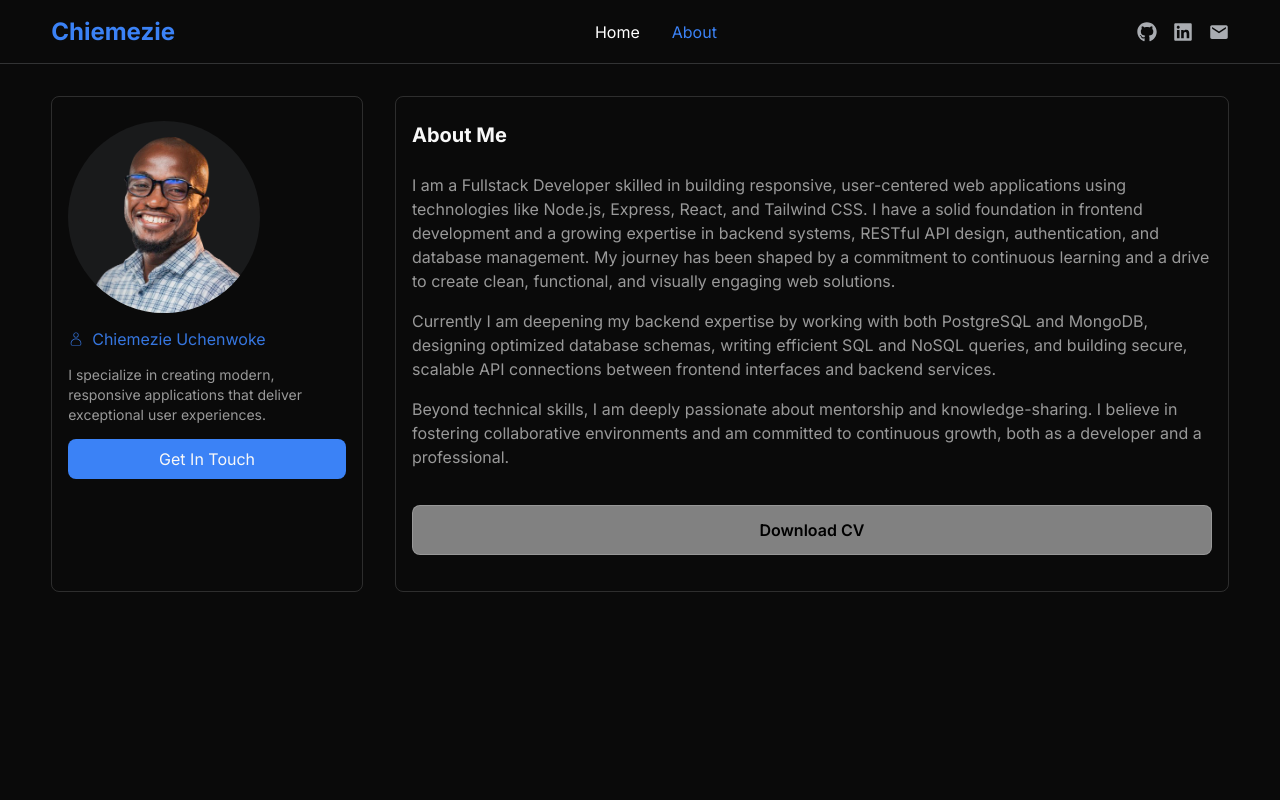
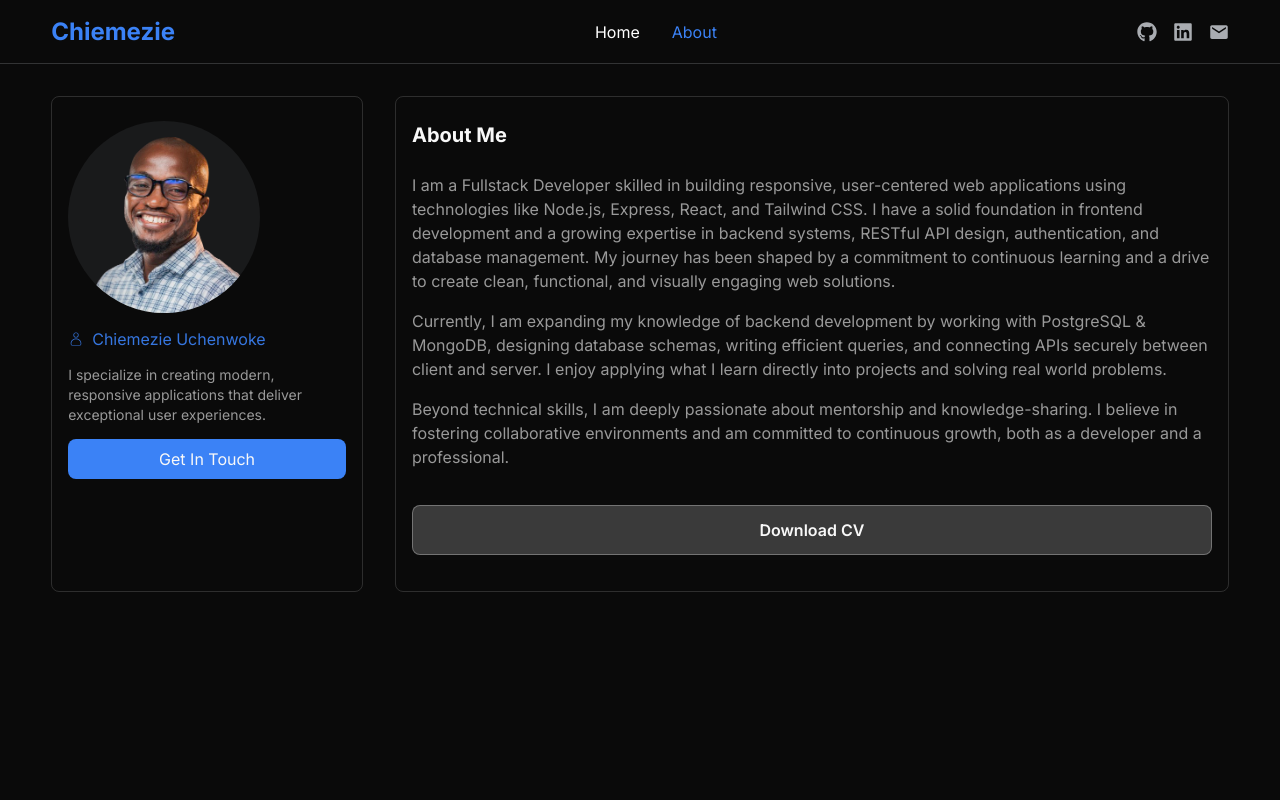
Before and after one commit to Chiemezie-Uchenwoke/portfolio, a React (Vite) app: page /about in a window 1280 px wide. Shown: the top 800 px of the page. Built offline with nearby package versions, Linux system fonts and the light colour scheme.

Commit message:
Complete about page

```diff
--- a/src/components/AboutMe/AboutMe.jsx
+++ b/src/components/AboutMe/AboutMe.jsx
@@ -45,7 +45,7 @@ const AboutMe = () => {
                         </p>
 
                         <p>
-                            Currently I am deepening my backend expertise by working with both PostgreSQL and MongoDB, designing optimized database schemas, writing efficient SQL and NoSQL queries, and building secure, scalable API connections between frontend interfaces and backend services.
+                            Currently, I am expanding my knowledge of backend development by working with PostgreSQL & MongoDB, designing database schemas, writing efficient queries, and connecting APIs securely between client and server. I enjoy applying what I learn directly into projects and solving real world problems.
                         </p>
 
                         <p>
@@ -53,9 +53,13 @@ const AboutMe = () => {
                         </p>
                     </div>
 
-                    <button className="border border-white-shade/20 bg-white-shade/50 my-3 py-3 rounded-lg font-semibold cursor-pointer hover:bg-white-shade/65 duration-300 active:scale-95">
+                    <a
+                        className="border border-white-shade/30 bg-white-shade/20 text-white-shade my-3 py-3 rounded-lg font-semibold cursor-pointer hover:bg-white-shade/25 duration-300 active:scale-95 text-center"
+                        href="/Chiemezie_Uchenwoke_CV.pdf"
+                        download
+                    >
                         Download CV
-                    </button>
+                    </a>
                 </div>
             </div>
         </div>
```
Also changed, not shown: 1 other file (tests, documents, lock files or other folders).
